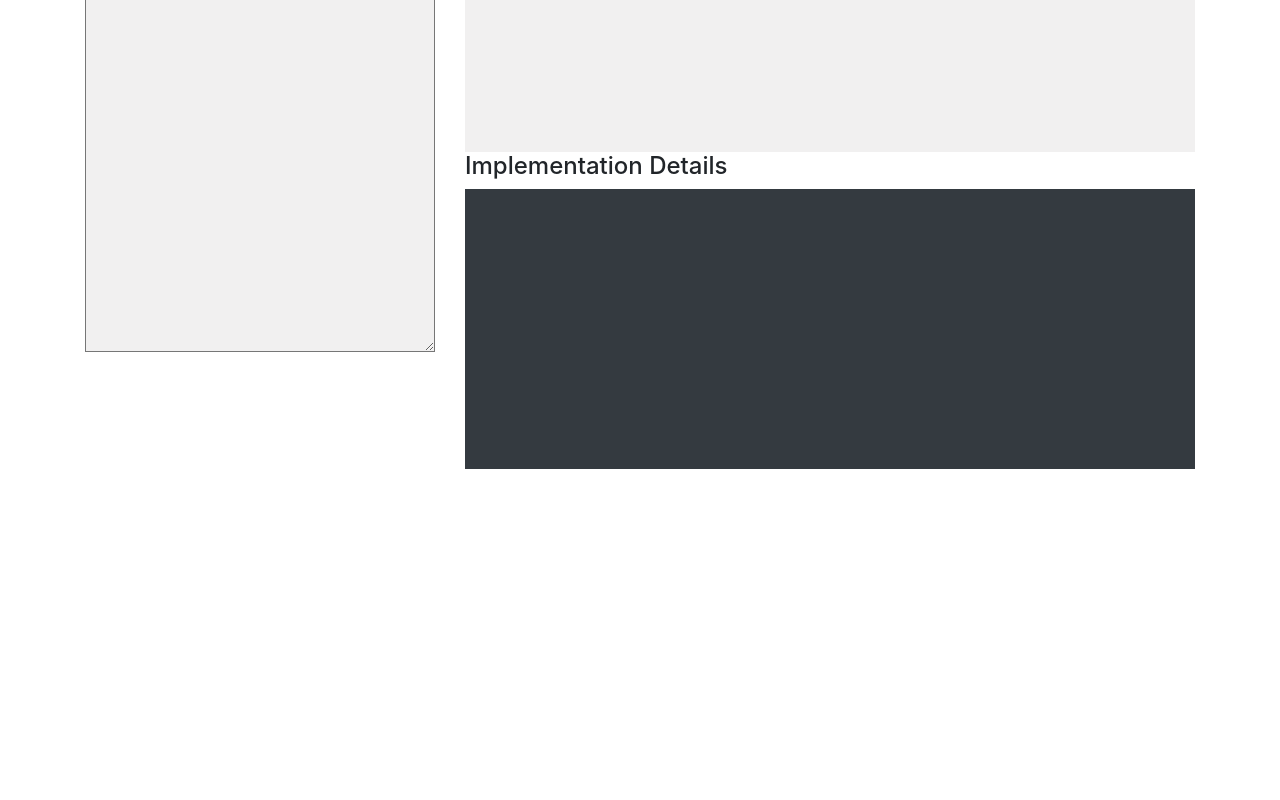
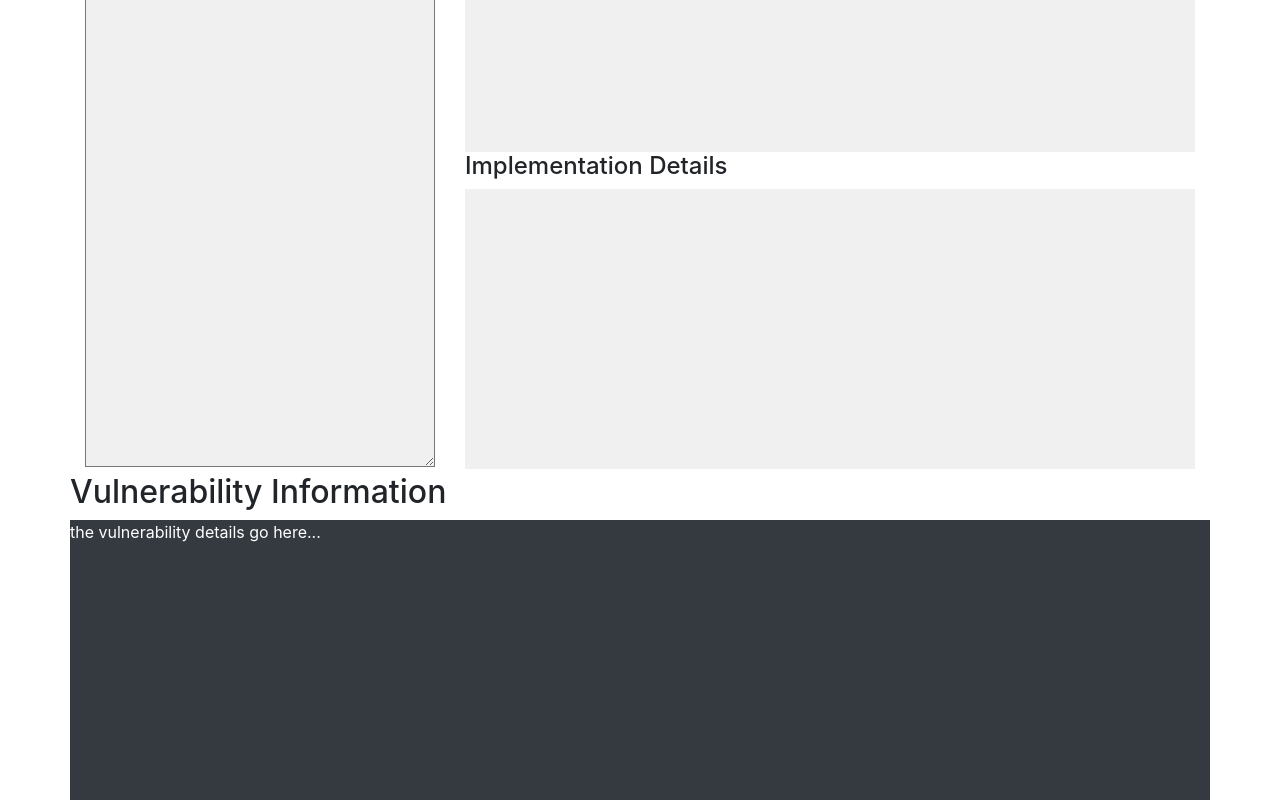
Before and after one commit to Samuel-Oglegba/abstraction-app-frontend, a React (Create React App) app: page / in a window 1280 px wide. Shown: the part 180-980 px from the top of the page. Before the commit the page ends 800 px from the top, so only its background shows below. Built offline with nearby package versions, Linux system fonts and the light colour scheme.

Commit message:
update on vulnerability information enhancement

```diff
--- a/src/App.js
+++ b/src/App.js
@@ -19,19 +19,25 @@ class App extends Component {
 
     //set the initial GUI state
     this.state = {
-      //the pannel input is for saving the user's source of the graph being navigated
+      // the pannel input is for saving the user's source of the graph being navigated
       unprocessed_input: "",
-      //the state of the graph being navigated --(updated when the user clicks run for any input change)
+      // the state of the graph being navigated --(updated when the user clicks run for any input change)
       processed_input: "",
-      //this handles the display of the task graph -- the task graph is from the user input
-      //the task graph can be cleared either by the clear or delete button
+      // this handles the display of the task graph -- the task graph is from the user input
+      // the task graph can be cleared either by the clear or delete button
       show_task_graph: false,
-      //this shows a loading sympbol on the task graph
+      // this shows a loading sympbol on the task graph
       isLoadingTaskGraph: false,
       //the implementation detail is for the data retrived when edge or task is clicked
       show_implementation_details: false,
       // Initially, no file is selected
-      selectedFile: null
+      selectedFile: null,
+      //VARIABLES FOR VULNERABILITY
+      show_vulnerability_info: false,
+      vulEdgeName: "",
+      vulTask1: "",
+      vulTask2: "",
+
     }//state
 
   }//constructor
@@ -146,6 +152,7 @@ class App extends Component {
       show_task_graph: false,
       isLoadingTaskGraph: false,
       show_implementation_details: false,
+      show_vulnerability_info: false,
     })//setState
   }//handleClearButtonClick
 
@@ -159,6 +166,7 @@ class App extends Component {
       show_task_graph: false,
       isLoadingTaskGraph: false,
       show_implementation_details: false,
+      show_vulnerability_info: false,
     })//setState
 }//handleDeleteButtonClick
 
@@ -170,6 +178,67 @@ class App extends Component {
     show_implementation_details: true,
   })
 }//showImplementationDetails
+
+//////////////////////// VULNERABILITY INFORMATION //////////////////
+
+showVulnerabilityInformation = (theVulEdgeName,theVulTask1,theVulTask2) => {
+  this.setState({
+    show_vulnerability_info: true,
+    vulEdgeName: theVulEdgeName,
+    vulTask1: theVulTask1,
+    vulTask2: theVulTask2
+  })
+
+}//showVulnerabilityInformation
+
+/**
+ * This formats the vulnerability information to display
+ * @returns
+ */
+displayVulInfoResult(){
+  let externalThis = this;
+  return (<table className='table table-bordered table-dark'>
+    <thead>
+       <tr>
+          <th colSpan="2">
+              <h6> Exploit Requirement(s) Associated with {externalThis.state.vulTask1}, {externalThis.state.vulTask2}, {externalThis.state.vulEdgeName} </h6>
+          </th>
+        </tr>
+    </thead>
+    <tbody>
+        <tr>
+           <th>Exploit Title</th>
+           <td>Dokany Stack-based Buffer Overflow Privilege Escalation</td>
+        </tr>
+        <tr>
+           <th>Tested Software Version</th>
+           <td>1.2.0.1000</td>
+        </tr>
+        <tr>
+           <th>Affected Version</th>
+           <td>{"<="} 1.2.0.1000</td>
+        </tr>
+        <tr>
+           <th>Vulnerable files</th>
+           <td>stdio.h, windows.h, </td>
+        </tr>
+        <tr>
+           <th>Triggering the Bug </th>
+           <td>#define BUFSIZE 896 -- modifying the buffer size <br/> <br/>
+               <p>Connecting to the device handle “dokan_1” and sending inputted buffer of more than 776 bytes to IOCTL 0x00222010 is enough to corrupt the stack cookie and BSOD the box </p>
+            </td>
+        </tr>
+        <tr>
+           <th>Vendor Fix URL </th>
+           <td><a target="_blank" href="https://github.com/dokan-dev/dokany/releases/tag/v1.2.1.1000"> https://github.com/dokan-dev/dokany/releases/tag/v1.2.1.1000 </a> </td>
+        </tr>
+    </tbody>
+  </table>
+  )//return
+}//displayVulInfoResult
+
+//////////////////////// END VULNERABILITY INFORMATION //////////////////
+
 
 /**
  * displays the UI component for the LeftPanel and RightPanel
@@ -198,7 +267,20 @@ render() {
                 show_task_graph = {this.state.show_task_graph}
                 isLoadingTaskGraph = {this.state.isLoadingTaskGraph}
                 show_implementation_details = {this.state.show_implementation_details}
-                />
+
+                showVulnerabilityInformation = {this.showVulnerabilityInformation}
+              />
+
+             <h2>Vulnerability Information</h2>
+            <div className="vulnerabilityClass table-dark" id="show_vulnerability_info">
+
+
+                {/*  for edge respons */}
+                {
+                  this.state.show_vulnerability_info ?  this.displayVulInfoResult()  : "the vulnerability details go here..."
+                }
+
+            </div>
 
         </div>
 
--- a/src/component/EdgeClickResponse.js
+++ b/src/component/EdgeClickResponse.js
@@ -26,6 +26,9 @@ handNodeClick = (taskName) => {
             <td>
               <a href="#" onClick={() => this.handNodeClick(taskName)} > {taskName}</a>
           </td>
+          <td>
+                <button type="button" class="btn btn-danger">vul. info</button>
+          </td>
         </tr>
     ); //render
   }//render
--- a/src/component/NodeClickResponse.js
+++ b/src/component/NodeClickResponse.js
@@ -23,7 +23,7 @@ handleEdgeClick = (edgeName, task1, task2) => {
    * @param {*} taskName
    */
   handNodeClick = (taskName) => {
-    this.props.handleNodeClick(taskName);
+    this.props.handleVulInfoClick(taskName);
   };//handNodeClick
 
   /**
@@ -35,6 +35,20 @@ handleEdgeClick = (edgeName, task1, task2) => {
     let operation_reverse = operation == "POP" ? "PUSH" : "POP";
     alert("Abstract-Type-Operation:: " + operation + " -> " + operation_reverse );
   };//handleAbstractTypeClick
+
+  //////////// VULNERABILITY INFORMATION //////////////////////
+  /**
+   * handles when vulnerability information is clicked on
+   * @param {*} edgeName
+   * @param {*} task1
+   * @param {*} task2
+   */
+  handleVulInfoClick = (edgeName, task1, task2) =>{
+    this.props.handleVulInfoClick(edgeName,task1,task2);
+  };//handleVulInfoClick
+
+  //////////////////////// END VULNERABILITY INFORMATION //////////////////
+
 
   /**
    * displays the UI component
@@ -60,8 +74,11 @@ handleEdgeClick = (edgeName, task1, task2) => {
                 {connector}
                 <a href="#" onClick={() => this.handNodeClick(task2)} >{task2} </a>
             </td>
+           <td>
+                <a href="#" onClick={() => this.handleAbstractTypeClick(operation)} > {data.abstractType.name} </a>
+            </td>
             <td>
-                <a href="#" onClick={() => this.handleAbstractTypeClick(operation)} > {data.abstractType.name} </a>
+                <button type="button" class="btn btn-danger" onClick={() => this.handleVulInfoClick(edgeName, task1, task2)}  >vul. info</button>
             </td>
         </tr>
     );//return
--- a/src/component/RightPanel.js
+++ b/src/component/RightPanel.js
@@ -128,7 +128,7 @@ export default class RightPanel extends Component {
       setTimeout(() => {
         handleEdgeClick(edgeUrl, edgeName).then(data => {
             externalThis.setStateWhenNodeOrEdgeIsClick(externalThis,false,"",[],true,edgeName,data); //set the state
-             externalThis.showImplementationDetails();//show the implementation detail
+            externalThis.showImplementationDetails();//show the implementation detail
         })
         .catch(err => console.log(err));}, 500);
   }//runEdgeClickAction
@@ -158,7 +158,7 @@ export default class RightPanel extends Component {
    */
   displayNodeResult(){
     let externalThis = this;
-    return (<table className='table table-dark table-bordered'>
+    return (<table className='table table-bordered'>
        <thead>
         <tr>
             <th colSpan='3'>
@@ -166,13 +166,16 @@ export default class RightPanel extends Component {
             </th>
         </tr>
         <tr>
-          <th>Communication</th><th>Task Link</th><th>Abstract Type</th>
+          <th>Communication</th><th>Task Link</th><th>Abstract Type</th><th></th>
         </tr>
       </thead>
       <tbody>
         {  externalThis.state.nodeResponse ? externalThis.state.nodeResponse.map(function(object, i){
             return <NodeClickResponse key={i} handleEdgeClick = {(edgeName,task1, task2) => externalThis.runEdgeClickAction(edgeName,task1,task2)}
             handleNodeClick = {(nodeName) => externalThis.runNodeClickAction(nodeName)}
+
+            handleVulInfoClick = {(edgeName,task1, task2) => externalThis.runVulInfoClickAction(edgeName,task1,task2)}
+
             obj={object} index={i} />;
           }) : "Something went south..."
         }
@@ -182,12 +185,12 @@ export default class RightPanel extends Component {
   }//displayNodeResult
 
     /**
-     * this method display's edge result
+     * this method display's edge result --table-dark
      * @returns
      */
     displayEdgeResult(){
       let externalThis = this;
-      return (<table className='table table-dark table-bordered'>
+      return (<table className='table table-bordered'>
         <thead>
            <tr>
               <th colSpan="2">
@@ -195,7 +198,7 @@ export default class RightPanel extends Component {
               </th>
             </tr>
           <tr>
-              <th>#</th><th>Task Connected</th>
+              <th>#</th><th>Task Connected</th><th></th>
           </tr>
         </thead>
         <tbody>
@@ -208,6 +211,20 @@ export default class RightPanel extends Component {
       )//return
     }//displayNodeResult
 
+//////////////////////// VULNERABILITY INFORMATION //////////////////
+    /**
+     * WHEN VULNERABILITY INFO IS CLICKED ON
+     * @param {*} edgeName
+     * @param {*} task1
+     * @param {*} task2
+     */
+    runVulInfoClickAction = (edgeName,task1,task2) =>{
+      //let externalThis = this;
+      this.props.showVulnerabilityInformation(edgeName,task1,task2);
+
+    }//runVulInfoClickAction
+
+//////////////////////// END VULNERABILITY INFORMATION //////////////////
 
   render() {
     const options = { "fit":false, scale:1, "height":null, width: null, "zoom":false, "zoomScaleExtent":[0,1,10] };
@@ -230,11 +247,11 @@ export default class RightPanel extends Component {
             </div>
 
             <h4>Implementation Details</h4>
-            <div className="rightPanelButtom table-dark" id="show_implementation">
+            <div className="rightPanelButtom " id="show_implementation">
 
                 { this.state.isLoading ? "Loading..." : null}
 
-                {/*  for node respons */}
+                {/*  for node respons -- table-dark */}
                 {
                   this.state.showNodeResponse && show_implementation_detail ?  this.displayNodeResult()  : ""
                 }
--- a/src/index.css
+++ b/src/index.css
@@ -14,7 +14,7 @@ code {
 
 /* left panel */
 .letPanel {
-  height: 400px;
+  height: 515px;
   width: 100%;
   background: rgb(241, 240, 240);
 }
@@ -32,10 +32,18 @@ code {
 .rightPanelButtom {
   height: 280px;
   width: 100%;
+  background: rgb(241, 240, 240);
+ /*   color: aliceblue;
+  background: rgb(15, 0, 0);
+   text-align: center; */
+ overflow: auto;
+}
+
+.vulnerabilityClass{
+  height: 280px;
+  width: 100%;
   color: aliceblue;
- /*  background: rgb(15, 0, 0); */
- /* text-align: center; */
- overflow: auto;
+  overflow: auto;
 }
 
 .outerContainer{
```
